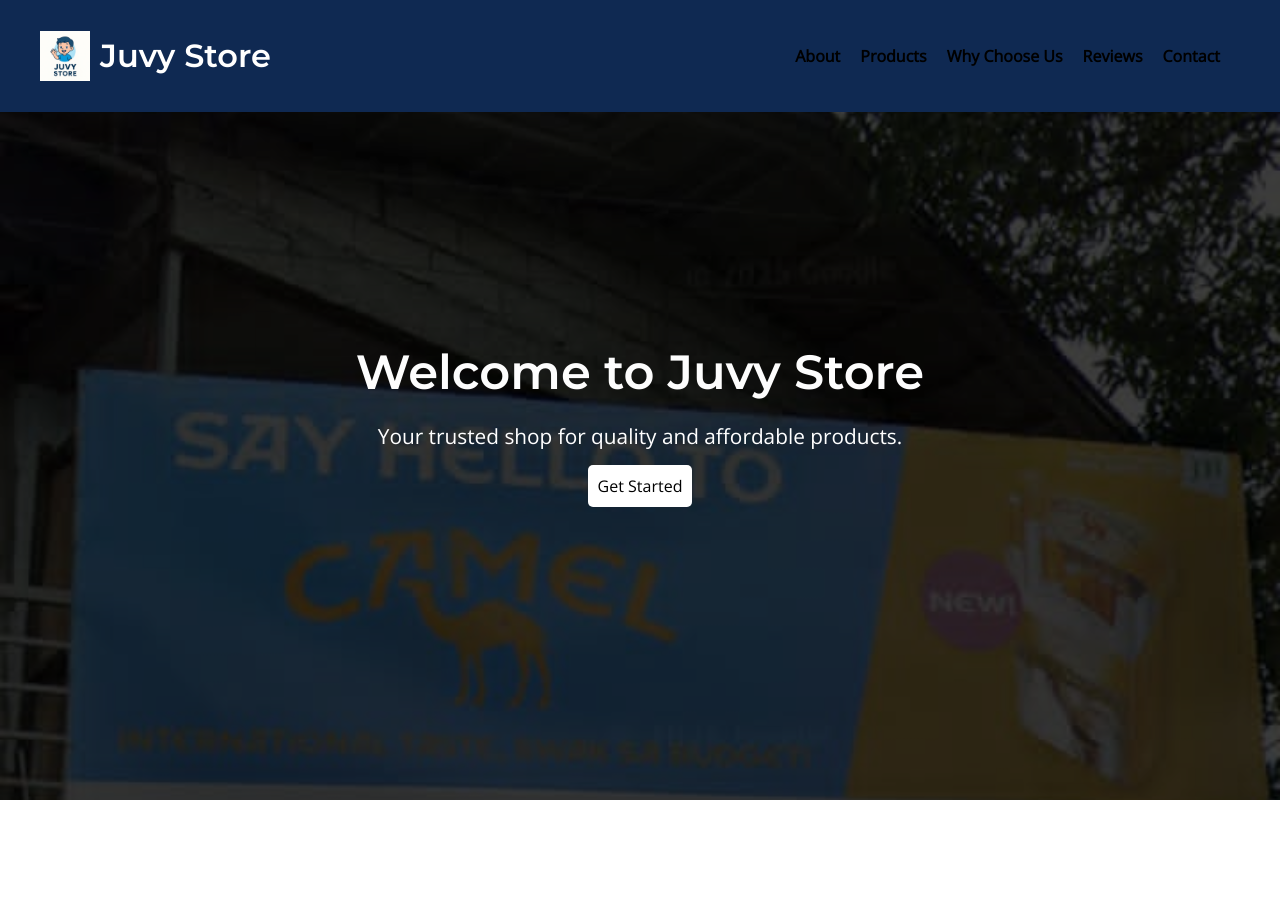
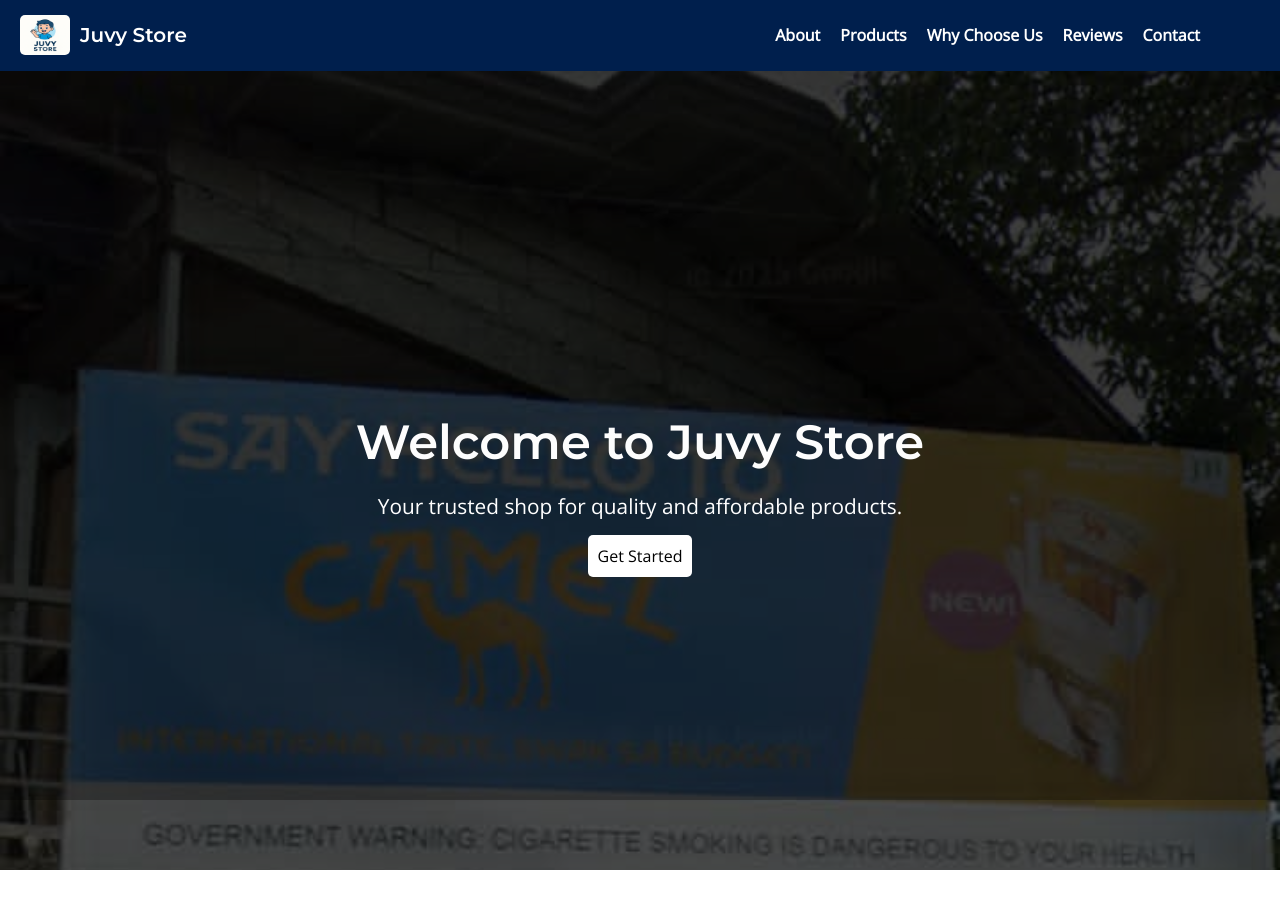
Before and after one commit to espinosarons-cyber/Business-Stor, a plain HTML site: page index.html in a window 1280 px wide. Shown: the top 908 px of the page. Drawn offline with nearby package versions, Linux system fonts and the light colour scheme.

Commit message:
Update style.css

```diff
--- a/style.css
+++ b/style.css
@@ -804,6 +804,100 @@
   font-size: 1.2rem;
 }
 
+/* Navbar container */
+.navbar {
+  background-color: #001f4d;
+  color: white;
+  display: flex;
+  justify-content: space-between;
+  align-items: center;
+  padding: 10px 20px;
+  position: fixed;
+  top: 0;
+  left: 0;
+  right: 0;
+  z-index: 1000;
+}
+
+.logo {
+  display: flex;
+  align-items: center;
+}
+
+.logo img {
+  height: 40px;
+  margin-right: 10px;
+  border-radius: 5px;
+}
+
+.logo h1 {
+  font-size: 20px;
+  font-family: 'Montserrat', sans-serif;
+}
+
+/* Menu list */
+.option ul {
+  list-style: none;
+  display: flex;
+  gap: 20px;
+  margin: 0;
+}
+
+.option ul li a {
+  text-decoration: none;
+  color: white;
+  font-family: 'Open Sans', sans-serif;
+  transition: 0.3s;
+}
+
+.option ul li a:hover {
+  color: #ffd700;
+}
+
+/* Hamburger button (hidden on desktop) */
+.menu-toggle {
+  display: none;
+  font-size: 24px;
+  cursor: pointer;
+}
+
+/* Responsive menu */
+@media (max-width: 768px) {
+  .option {
+    display: none;
+    width: 100%;
+    background-color: #001f4d;
+    position: absolute;
+    top: 60px;
+    left: 0;
+    text-align: center;
+  }
+
+  .option.show {
+    display: block;
+  }
+
+  .option ul {
+    flex-direction: column;
+    padding: 10px 0;
+  }
+
+  .option ul li {
+    margin: 10px 0;
+  }
+
+  .menu-toggle {
+    display: block;
+  }
+}
+
+/* Push page content below navbar */
+body {
+  margin: 0;
+  padding-top: 70px;
+}
+
+
 .product-card p {
   font-size: 1rem;
 }
```
